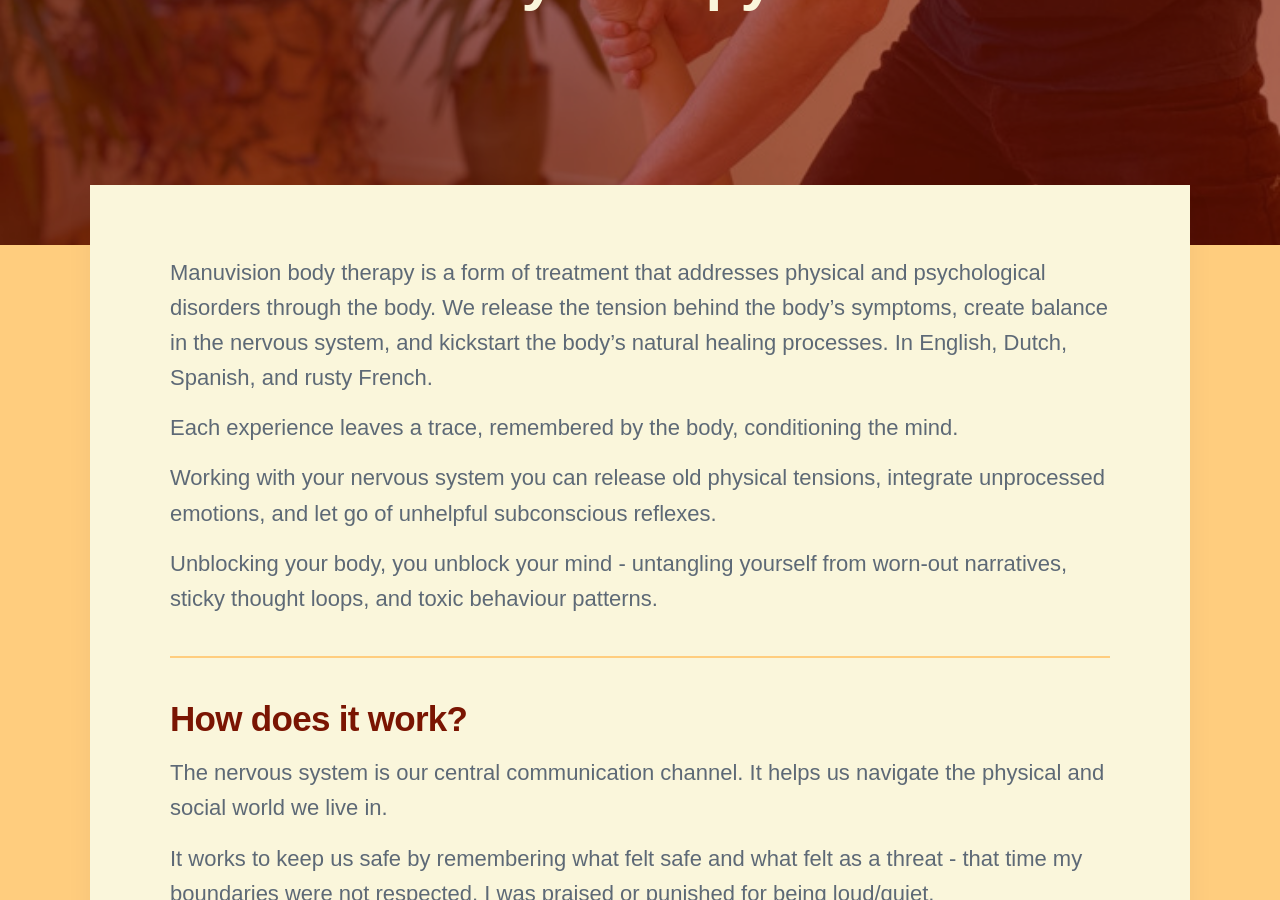
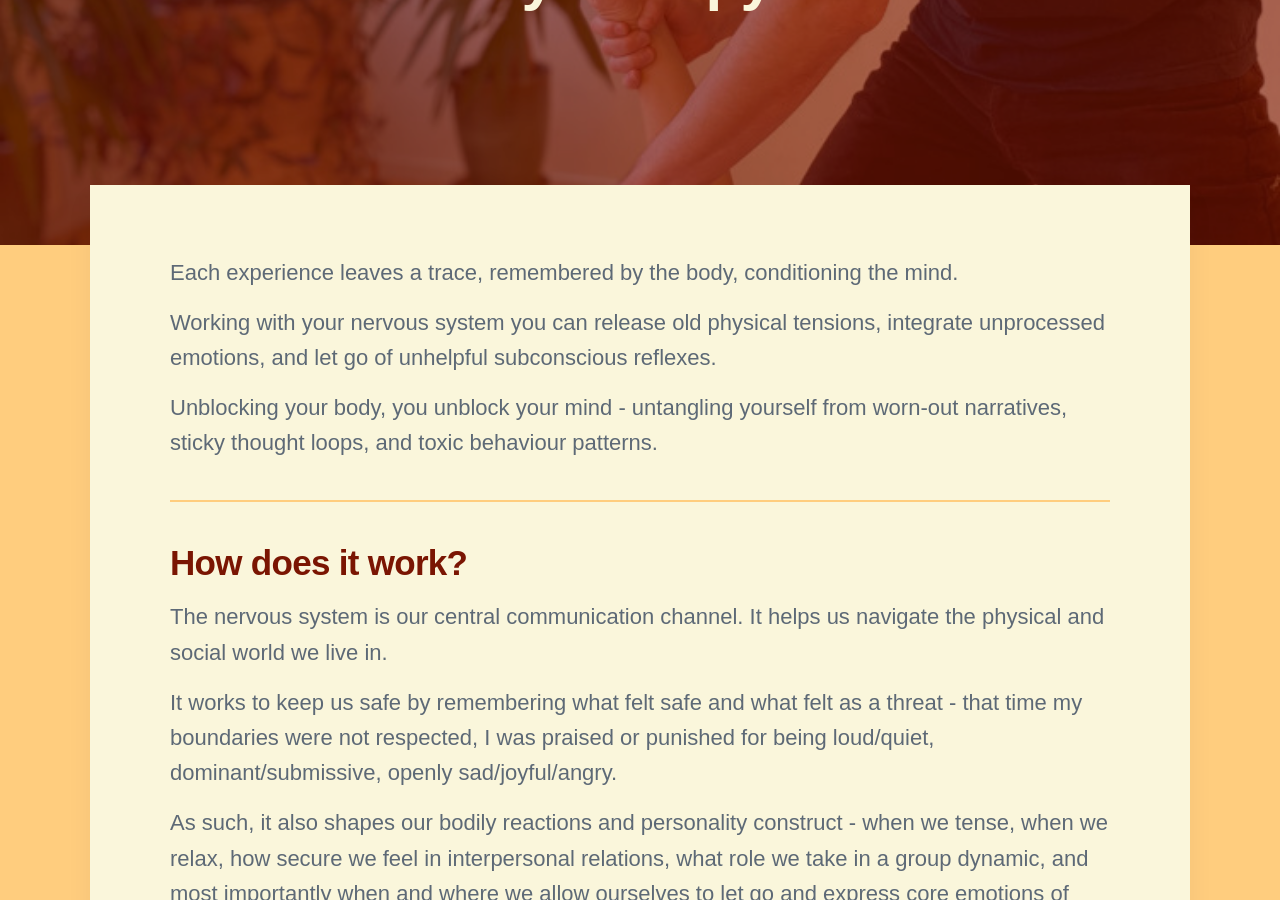
Before and after one commit to threekeytherapy/threekeytherapy.com, a Jekyll site: the page built from _projects/bodytherapy.md, in a window 1280 px wide and 900 px high, scrolled down 463 px. Built offline with Jekyll 4.4.1, drawn with Linux system fonts in a browser that asks for light colours; nearby versions of some CDN libraries; some web fonts are replaced.

Commit message:
upates description

```diff
--- a/_projects/bodytherapy.md
+++ b/_projects/bodytherapy.md
@@ -5,8 +5,6 @@ description: Manuvision body therapy is a form of treatment that addresses physi
 featured_image: '/images/treatment2.jpg'
 date: 2023-11-01 00:00:00
 ---
-
-Manuvision body therapy is a form of treatment that addresses physical and psychological disorders through the body. We release the tension behind the body's symptoms, create balance in the nervous system, and kickstart the body's natural healing processes. In English, Dutch, Spanish, and rusty French.
 
 Each experience leaves a trace, remembered by the body, conditioning the mind.
 
```
